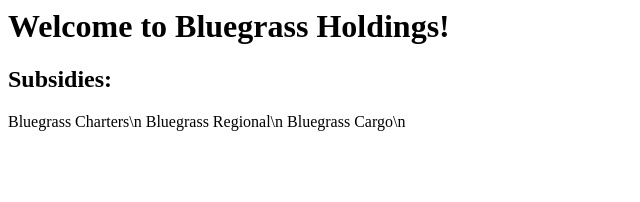
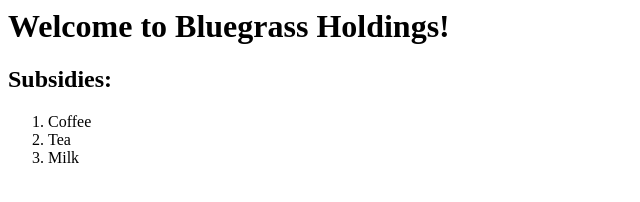
Before and after one commit to trenton767/BGvH, a plain HTML site: page index.html in a window 1280 px wide. Shown: the whole page, without its empty margins (0-640 px from the left). Drawn offline with Linux system fonts and the light colour scheme.

Commit message:
Update index.html

```diff
--- a/index.html
+++ b/index.html
@@ -1,5 +1,7 @@
 <h1>Welcome to Bluegrass Holdings!</h1>
 <h2>Subsidies:</h2>
-<body>Bluegrass Charters\n</body>
-<body>Bluegrass Regional\n</body>
-<body>Bluegrass Cargo\n</body>
+<ol>
+  <li>Coffee</li>
+  <li>Tea</li>
+  <li>Milk</li>
+</ol>
```
